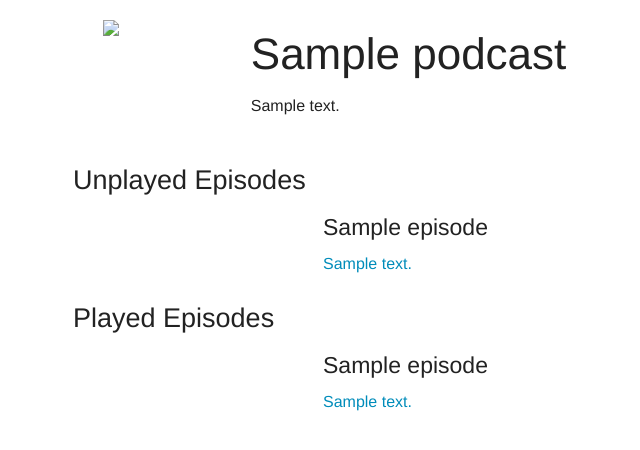
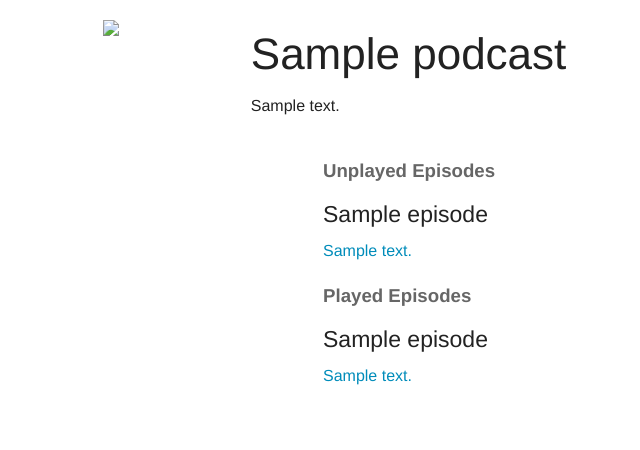
Before and after one commit to invig/triangles-web, a CakePHP app: the page made by app/View/Episodes/index.ctp in a window 1280 px wide. Shown: the part 45-495 px from the top of the page, without its empty margins (67-707 px from the left). Run offline with PHP 8.4 and a stand-in for CakePHP, Linux system fonts and the light colour scheme; the template is opened without the code that fills it: most values are stand-ins (such as "Sample title", 1, 10 or a date in 2020); data that the repository does not hold is empty; some libraries are stand-ins or nearby versions.

Commit message:
Tidied up a bunch of stuff.

```diff
--- a/app/Config/routes.php
+++ b/app/Config/routes.php
@@ -24,7 +24,7 @@
  * its action called 'display', and we pass a param to select the view file
  * to use (in this case, /app/View/Pages/home.ctp)...
  */
-	Router::connect('/', array('controller' => 'pages', 'action' => 'display', 'home'));
+	Router::connect('/', array('controller' => 'podcasts', 'action' => 'index'));
 /**
  * ...and connect the rest of 'Pages' controller's URLs.
  */
--- a/app/View/Episodes/index.ctp
+++ b/app/View/Episodes/index.ctp
@@ -13,8 +13,8 @@
 </div>
 <?php if (count($unplayed_episodes) > 0) : ?>
 <div class="row">
-    <h3>Unplayed Episodes</h3>
     <div class="small-6 columns small-centered" id="podcasts">
+        <h3 class="row played-status-title">Unplayed Episodes</h3>
         <ul class="list">
             <?php
             foreach ($unplayed_episodes as $episode) {
@@ -35,8 +35,8 @@
 <?php endif; ?>
 <?php if (count($played_episodes) > 0) : ?>
 <div class="row">
-    <h3>Played Episodes</h3>
     <div class="small-6 columns small-centered" id="podcasts">
+        <h3 class="row played-status-title">Played Episodes</h3>
         <ul class="list">
             <?php
             foreach ($played_episodes as $episode) {
--- a/app/View/Episodes/play.ctp
+++ b/app/View/Episodes/play.ctp
@@ -59,6 +59,7 @@
 
     player.addEventListener('seeked', function(e) {
        currentTime = player.currentTime;
+        setTimeOnEpisode(currentTime);
     });
 
     function setTimeOnEpisode(time) {
--- a/app/View/Episodes/unplayed.ctp
+++ b/app/View/Episodes/unplayed.ctp
@@ -1,9 +1,8 @@
 
 <div class="row podcast-preview">
     <div class="small-11 columns">
-
             <h1 class="">
-                Episodes
+                Unplayed Episodes
             </h1>
             <p>
                 Podcasts your subscribed to that are not finished, ordered by date published.
--- a/app/View/Layouts/default.ctp
+++ b/app/View/Layouts/default.ctp
@@ -26,7 +26,7 @@
 			<nav class="top-bar" data-topbar>
 				<ul class="title-area">
 					<li class="name">
-						<h1><a href="#">Triangles</a></h1>
+						<h1><a href="/">Triangles</a></h1>
 					</li>
 					<li class="toggle-topbar menu-icon"><a href="#">Menu</a></li>
 				</ul>
--- a/app/View/Podcasts/index.ctp
+++ b/app/View/Podcasts/index.ctp
@@ -7,7 +7,6 @@
 			<?php
 			foreach ($users_podcasts as $users_podcast) {
 				$podcast = $users_podcast['Podcast'];
-				//TODO: Add link to podcast episode list
 				?>
 				<li style="margin:10px">
 					<a class="th" href="<?php echo "/episodes/index/". $podcast['id'] ;?>">
--- a/app/webroot/css/custom.css
+++ b/app/webroot/css/custom.css
@@ -43,3 +43,10 @@
     width:100%;
     display:block;
 }
+
+.played-status-title {
+    padding-bottom:10px;
+    font-size:14pt;
+    color: #666;
+    font-weight:bold;
+}
```
Also changed, not shown: app/View/Users/edit.ctp (+1 -9 lines).
